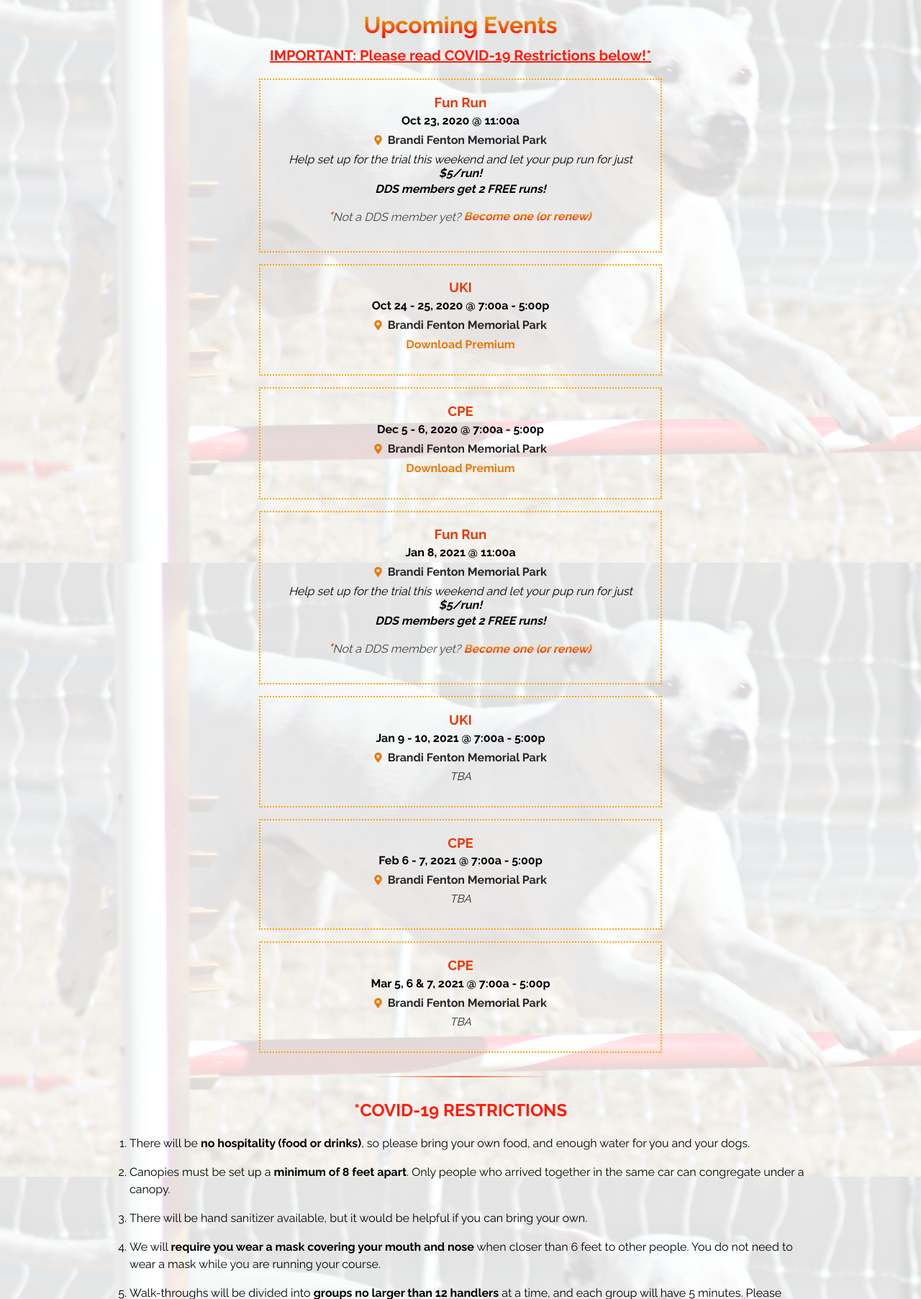
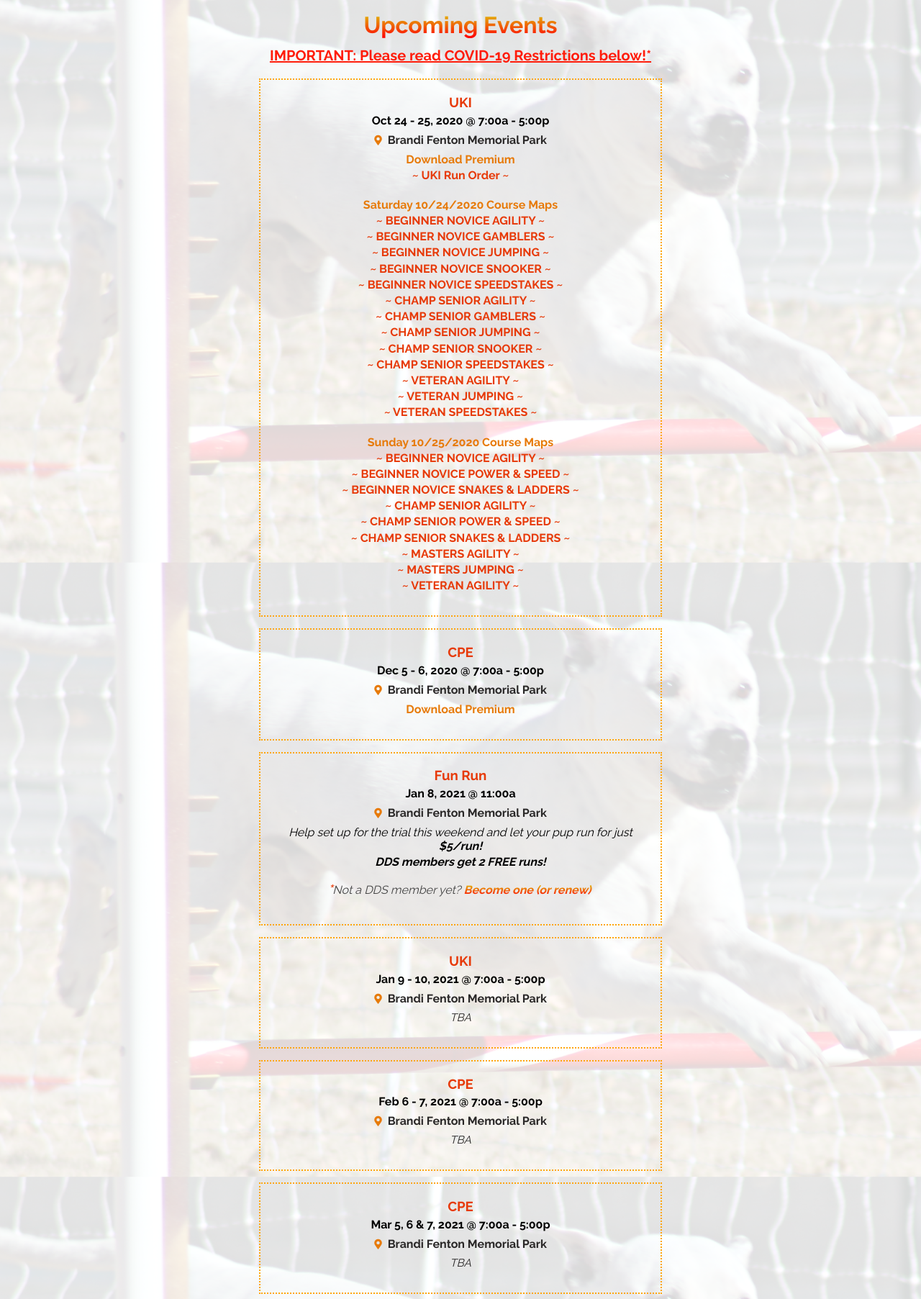
Before and after one commit to npurcella/dds_redo, a PHP site: page / in a window 1280 px wide. Shown: the part 72-1877 px from the top of the page at 72% size. Run offline with PHP 8.4, Linux system fonts and the light colour scheme; some libraries are stand-ins or nearby versions; some web fonts are replaced.

Commit message:
Added course maps (Sat & Sun)

```diff
--- a/index.php
+++ b/index.php
@@ -22,19 +22,37 @@
                     <p class="covid-header">IMPORTANT: Please read COVID-19 Restrictions below!*</p>
                 </a>
                 <div class="event">
-                    <h3 class="subsection-title">Fun Run</h3>
-                    <p class="subsection-details">Oct 23, 2020 @ 11:00a</p>
-                    <p class="event-location"><a href="http://webcms.pima.gov/cms/one.aspx?pageId=1367" target="_blank"><i class="fa fa-map-marker-alt fa-sm"></i>Brandi Fenton Memorial Park</a></p>
-                    <p class="event-info">Help set up for the trial this weekend and let your pup run for just <strong>$5/run!</strong></p>
-                    <p class="event-info"><strong>DDS members get 2 FREE runs!</strong></p>
-                    <p class="member-info"><span class="star">*</span>Not a DDS member yet? <a href="#member">Become one (or renew)&nbsp;</a></p>
-                </div>
-                <div class="event">
                     <h3 class="subsection-title">UKI</h3>
                     <p class="subsection-details">Oct 24 - 25, 2020 @ 7:00a - 5:00p</p>
                     <p class="event-location"><a href="http://webcms.pima.gov/cms/one.aspx?pageId=1367" target="_blank"><i class="fa fa-map-marker-alt fa-sm"></i>Brandi Fenton Memorial Park</a></p>
                     <a class="premium-link" href="../docs/UKI_Oct_2020_Desert_Dawgs_Premium_Final.pdf" target="_blank">Download Premium</a>
-                    <!-- <a href="../docs/standings/uki/oct20/standings.txt" target="_blank">Current Standings</a> -->
+                    <a href="../docs/UKI_run_order.pdf" target="_blank" class="recent">~ UKI Run Order ~</a>
+                    <br>
+                    <a href="#" class="recent" style="color:  #e77a09;">Saturday 10/24/2020 Course Maps</a>
+                    <a href="../docs/BeginnerNoviceAgility.pdf" target="_blank" class="recent">~ BEGINNER NOVICE AGILITY ~</a>
+                    <a href="../docs/BeginnerNoviceGamblers.pdf" target="_blank" class="recent">~ BEGINNER NOVICE GAMBLERS ~</a>
+                    <a href="../docs/BeginnerNoviceJumping.pdf" target="_blank" class="recent">~ BEGINNER NOVICE JUMPING ~</a>
+                    <a href="../docs/BeginnerNoviceSnooker.pdf" target="_blank" class="recent">~ BEGINNER NOVICE SNOOKER ~</a>
+                    <a href="../docs/BeginnerNoviceSpeedstakes.pdf" target="_blank" class="recent">~ BEGINNER NOVICE SPEEDSTAKES ~</a>
+                    <a href="../docs/ChampSeniorAgility.pdf" target="_blank" class="recent">~ CHAMP SENIOR AGILITY ~</a>
+                    <a href="../docs/ChampSeniorGamblers.pdf" target="_blank" class="recent">~ CHAMP SENIOR GAMBLERS ~</a>
+                    <a href="../docs/ChampSeniorJumping.pdf" target="_blank" class="recent">~ CHAMP SENIOR JUMPING ~</a>
+                    <a href="../docs/ChampSeniorSnooker.pdf" target="_blank" class="recent">~ CHAMP SENIOR SNOOKER ~</a>
+                    <a href="../docs/ChampSeniorSpeedstakes.pdf" target="_blank" class="recent">~ CHAMP SENIOR SPEEDSTAKES ~</a>
+                    <a href="../docs/VeteranAgility.pdf" target="_blank" class="recent">~ VETERAN AGILITY ~</a>
+                    <a href="../docs/VeteranJumping.pdf" target="_blank" class="recent">~ VETERAN JUMPING ~</a>
+                    <a href="../docs/VeteranSpeedstakes.pdf" target="_blank" class="recent">~ VETERAN SPEEDSTAKES ~</a>
+                    <br>
+                    <a href="#" class="recent" style="color:  #e77a09;">Sunday 10/25/2020 Course Maps</a>
+                    <a href="../docs/BeginnerNoviceAgility1.pdf" target="_blank" class="recent">~ BEGINNER NOVICE AGILITY ~</a>
+                    <a href="../docs/BeginnerNovicePowerSpeed.pdf" target="_blank" class="recent">~ BEGINNER NOVICE POWER & SPEED ~</a>
+                    <a href="../docs/BeginnerNoviceSnakesLadders.pdf" target="_blank" class="recent">~ BEGINNER NOVICE SNAKES & LADDERS ~</a>
+                    <a href="../docs/ChampSeniorAgility1.pdf" target="_blank" class="recent">~ CHAMP SENIOR AGILITY ~</a>
+                    <a href="../docs/ChampSeniorPowerSpeed.pdf" target="_blank" class="recent">~ CHAMP SENIOR POWER & SPEED ~</a>
+                    <a href="../docs/ChampSeniorSnakesLadders.pdf" target="_blank" class="recent">~ CHAMP SENIOR SNAKES & LADDERS ~</a>
+                    <a href="../docs/MastersAgility.pdf" target="_blank" class="recent">~ MASTERS AGILITY ~</a>
+                    <a href="../docs/MastersJumping1.pdf" target="_blank" class="recent">~ MASTERS JUMPING ~</a>
+                    <a href="../docs/VeteransAgility1.pdf" target="_blank" class="recent">~ VETERAN AGILITY ~</a>
                 </div>
                 <div class="event">
                     <h3 class="subsection-title">CPE</h3>
```
